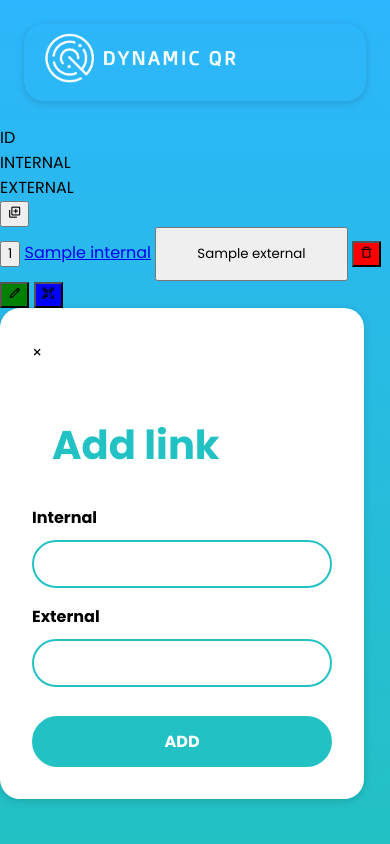
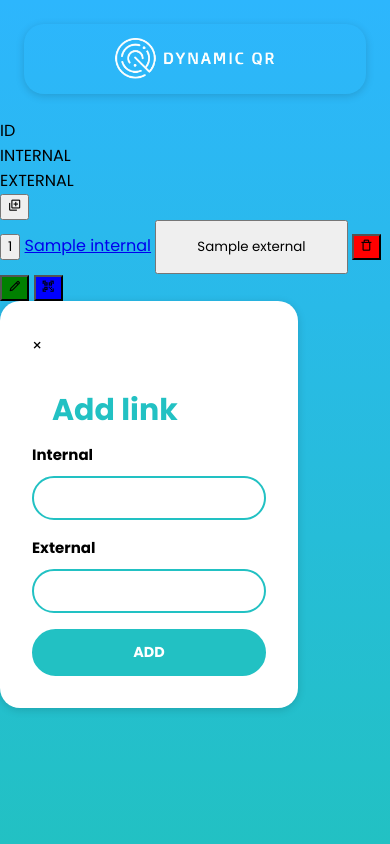
Before and after one commit to MarinCervinschi/QR-flask, a Flask app: template app/templates/auth/dashboard.html in a window 390 px wide. Run offline with Flask 3, Linux system fonts and the light colour scheme; the template is opened without the code that fills it: most values are stand-ins (such as "Sample title", 1, 10 or a date in 2020).

Commit message:
refactor: improved the responsiveness

```diff
--- a/app/static/css/style.css
+++ b/app/static/css/style.css
@@ -238,3 +238,63 @@ main {
       }
 
 }
+
+@media screen and (max-width: 540px) {
+    header {
+        flex-direction: column;
+        align-items: flex-start;
+        padding: 10px;
+
+        >a {
+            width: 100%;
+            display: flex;
+            align-items: center;
+            justify-content: center;
+
+            >img {
+                height: 50px;
+            }
+        }
+    }
+
+    .user_true {
+        display: flex;
+        justify-content: center;
+        align-items: center;
+        width: 100%;
+    }
+
+    .user_true h2 {
+        font-size: 16px;
+        padding: 0;
+    }
+
+    .logout-button {
+        font-size: 18px;
+    }
+
+    .form-container {
+        max-width: 60%;
+        gap: 10px;
+
+        >h2 {
+            font-size: 30px;
+        }
+    }
+
+    .form-container button {
+        font-size: 0.9rem;
+        margin-top: 0;
+    }
+
+    .form-section {
+        >label {
+            font-size: 15px;
+        }
+    }
+
+    .form-section input {
+        padding: 10px;
+        font-size: 0.85rem;
+    }
+}
--- a/app/templates/auth/dashboard.html
+++ b/app/templates/auth/dashboard.html
@@ -16,7 +16,7 @@
             <form class="links-grid" method="POST" action="">
                 <input type="button" class="grid-element" name="id" value="{{ link.id }}">
                 <a class="grid-element" href="http://{{link.external}}">{{link.internal}}</a>
-                <input type="button" class="grid-element" style="padding: 15px 40px 15px;" name="external" value="{{link.external}}">
+                <input type="button" class="grid-element" id="hidden" style="padding: 15px 40px 15px;" name="external" value="{{link.external}}">
                 <button type="submit" class="grid-button" style="background-color: red;" data-action="/delete">
                     <i class='bx bx-trash-alt'></i>
                 </button>
```
Also changed, not shown: app/static/css/dashboard.css (+16 -31 lines).
